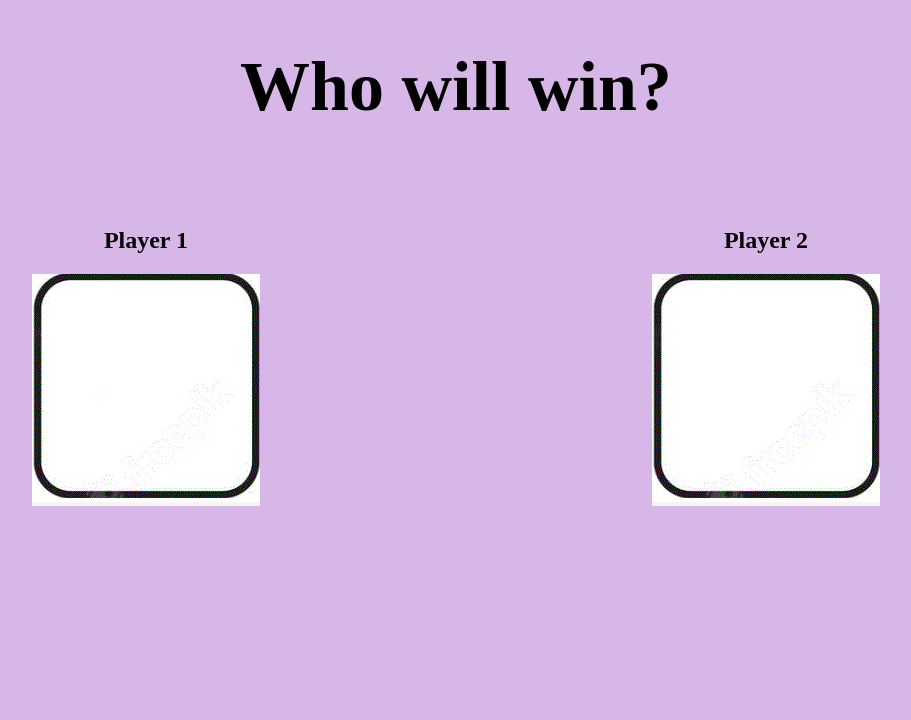
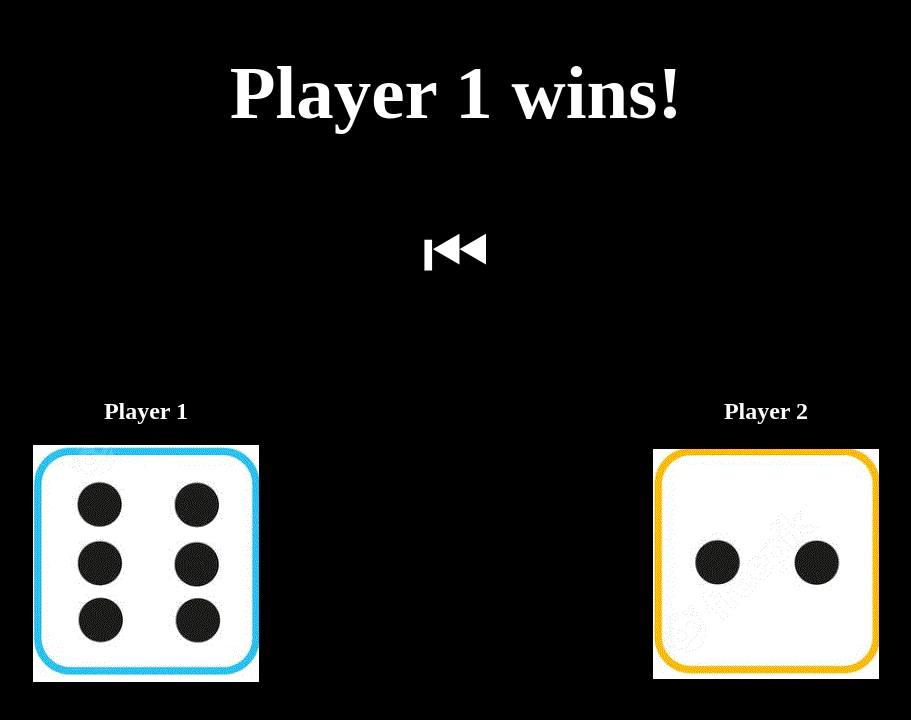
Before and after one commit to rasha-massoud/Dice-Game, a plain HTML site: page index.html in a window 1280 px wide. Shown: the whole page, without its empty margins (184-1095 px from the left). Drawn offline with Linux system fonts and the light colour scheme.

Commit message:
Revealing the result at the top

```diff
--- a/index.html
+++ b/index.html
@@ -7,10 +7,11 @@
 </head>
 
 <body class="wrapper">
-    <div id="winner">
-        <h1>
+    <div>
+        <h1 class="winner">
             Who will win?
         </h1>
+        <p class="winner"></p>
         <h2>
             <div>Player 1</div>
             <div>Player 2</div>
--- a/script.js
+++ b/script.js
@@ -1,22 +1,20 @@
-// //check for Navigation Timing API support
-// if (window.performance) {
-//     console.info("window.performance works fine on this browser");
-//   }
-//   console.info(performance.navigation.type);
-//   if (performance.navigation.type == performance.navigation.TYPE_RELOAD) {
-//     console.info( "This page is reloaded" );
-//   } else {
-//     console.info( "This page is not reloaded");
-//   }
-
 window.onload = choosePic;
 
 var myPix = new Array("Images/1.GIF", "Images/2.GIF", "Images/3.GIF", "Images/4.GIF", "Images/5.GIF", "Images/6.GIF");
-
 function choosePic() {
     var randomNumber1= parseInt(Math.floor(Math.random() * (5 + 1)));
-    document.getElementById("diceImage1").src = myPix[randomNumber];
+    document.getElementById("diceImage1").src = myPix[randomNumber1];
     var randomNumber2= parseInt(Math.floor(Math.random() * (5 + 1)));
-    document.getElementById("diceImage2").src = myPix[randomNumber];
-
+    document.getElementById("diceImage2").src = myPix[randomNumber2];
+    if (randomNumber1==randomNumber2){
+        // console.log("Draw!");
+        document.getElementsByClassName("winner")[0].innerHTML="Draw!";
+        document.getElementsByClassName("winner")[1].innerText = String.fromCodePoint(0x23F9);
+    }else if (randomNumber1>randomNumber2){
+        document.getElementsByClassName("winner")[0].innerHTML="Player 1 wins!";
+        document.getElementsByClassName("winner")[1].innerText = String.fromCodePoint(0x23EE);
+    }else{
+        document.getElementsByClassName("winner")[0].innerHTML="Player 2 wins!";
+        document.getElementsByClassName("winner")[1].innerText = String.fromCodePoint(0x23ED);
+    }
 }
--- a/style.css
+++ b/style.css
@@ -7,16 +7,18 @@ body {
 }
 
 .wrapper {
-    background-color: rgba(189, 135, 216, 0.595);
+    background-color: rgb(0, 0, 0);
 }
 
-h1 {
+.winner {
+    color: white;
     display: flex;
-    justify-content: center;
-    font-size: 70px;
+    justify-content:center;
+    font-size: 75px;
 }
 
 h2 {
+    color: white;
     margin-top: 100px;
     display: flex;
     flex-direction: column;
@@ -38,7 +40,7 @@ h2 {
     /* width: 200px;
     height: 200px; */
     /* padding: 50px; */
-    background-color: rgb(247, 245, 241);
+    background-color: rgb(255, 255, 255);
 }
 
 .dice .diceImage {
```
